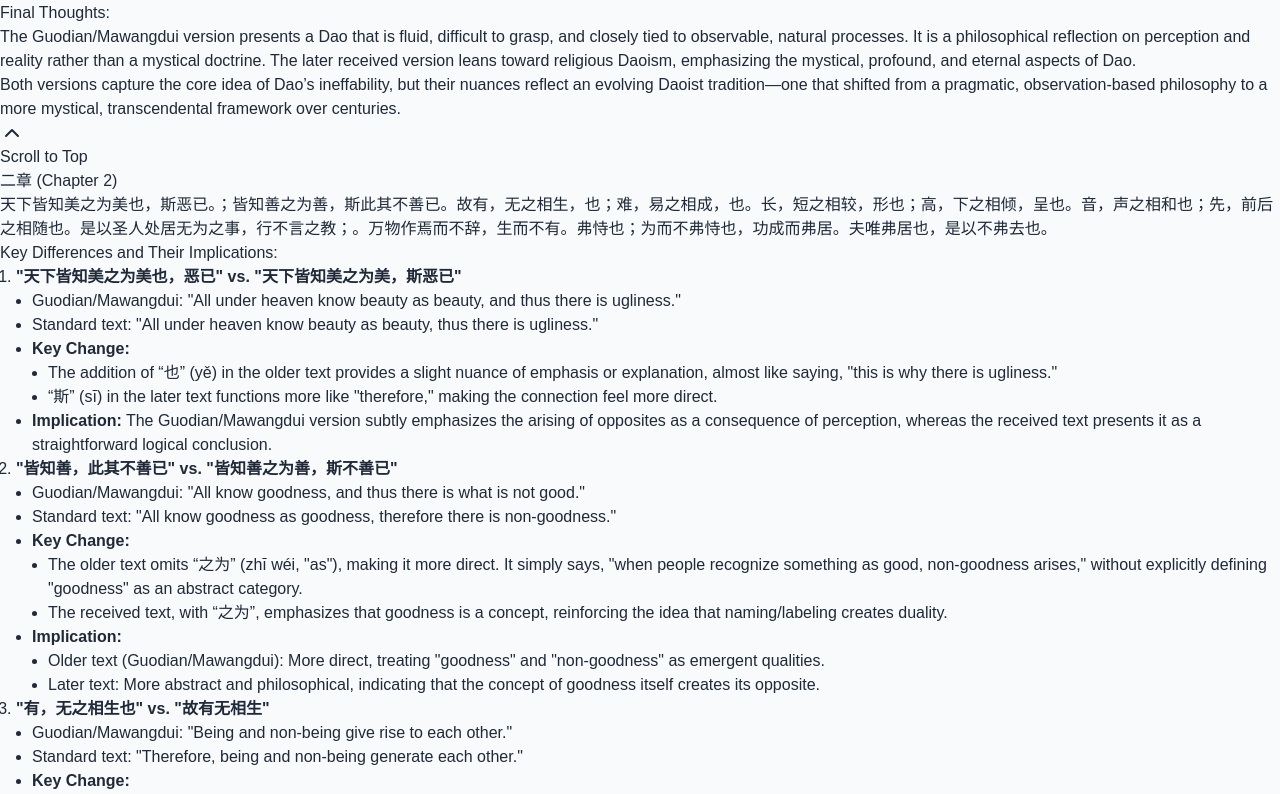
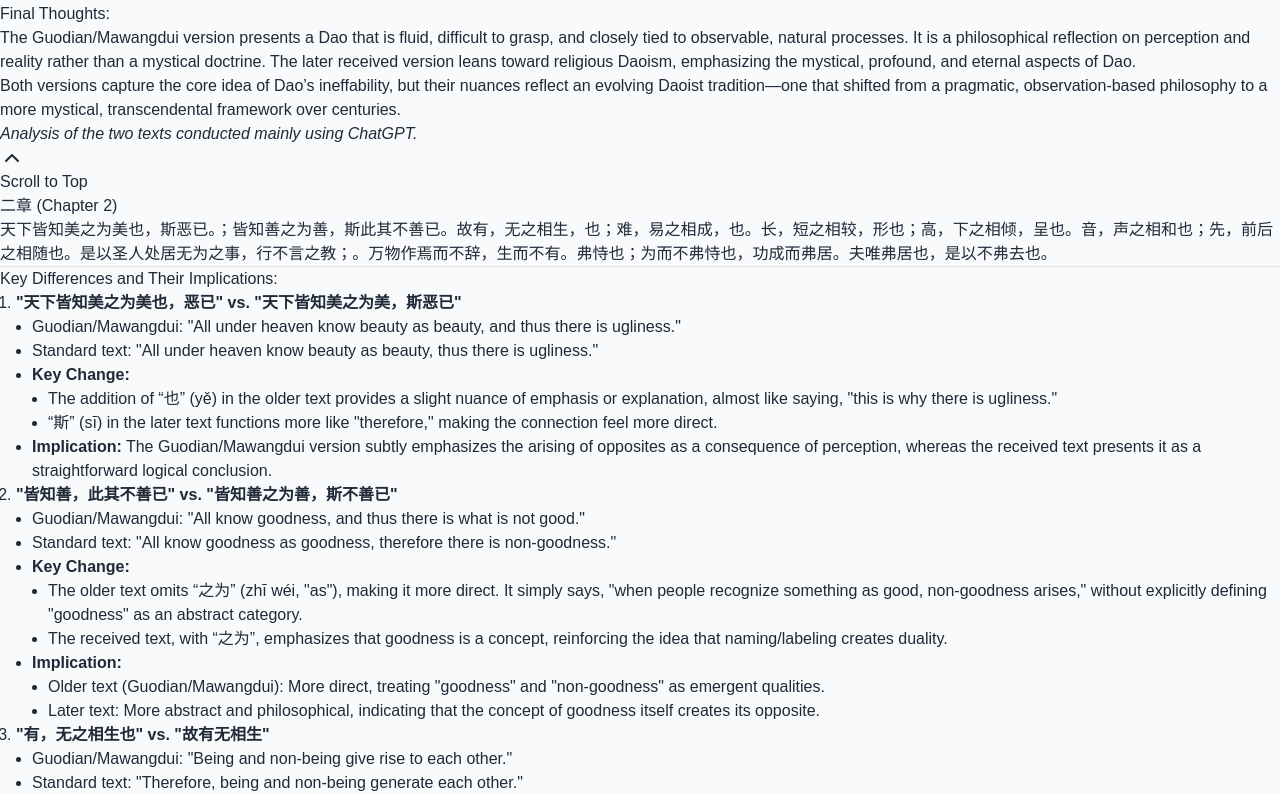
Before and after one commit to AlexFiliakov/dao-study, a Next.js app: page /ddj_cn_compare in a window 1280 px wide. Shown: the part 3505-4299 px from the top of the page. Built offline with nearby package versions, Linux system fonts and the light colour scheme.

Commit message:
formatted translation footers.

```diff
--- a/src/components/TextComparison.tsx
+++ b/src/components/TextComparison.tsx
@@ -350,9 +350,11 @@ const TextComparison: React.FC = () => {
                 renderSegment(segment, segIndex)
               )}
             </div>
-
+            <hr className="my-4 border-t border-neutral-200" />
             {chapterNotesMap[index + 1]}
-
+            <div className="mt-4 flex items-center text-gray-700 text-sm">
+              <em>Analysis of the two texts conducted mainly using ChatGPT.</em>
+            </div>
             <div className="mt-4 text-sm flex items-center">
               <a href="#toc" className="text-teal-700 hover:underline flex items-center">
               <ChevronUp className="mr-1" />
```
